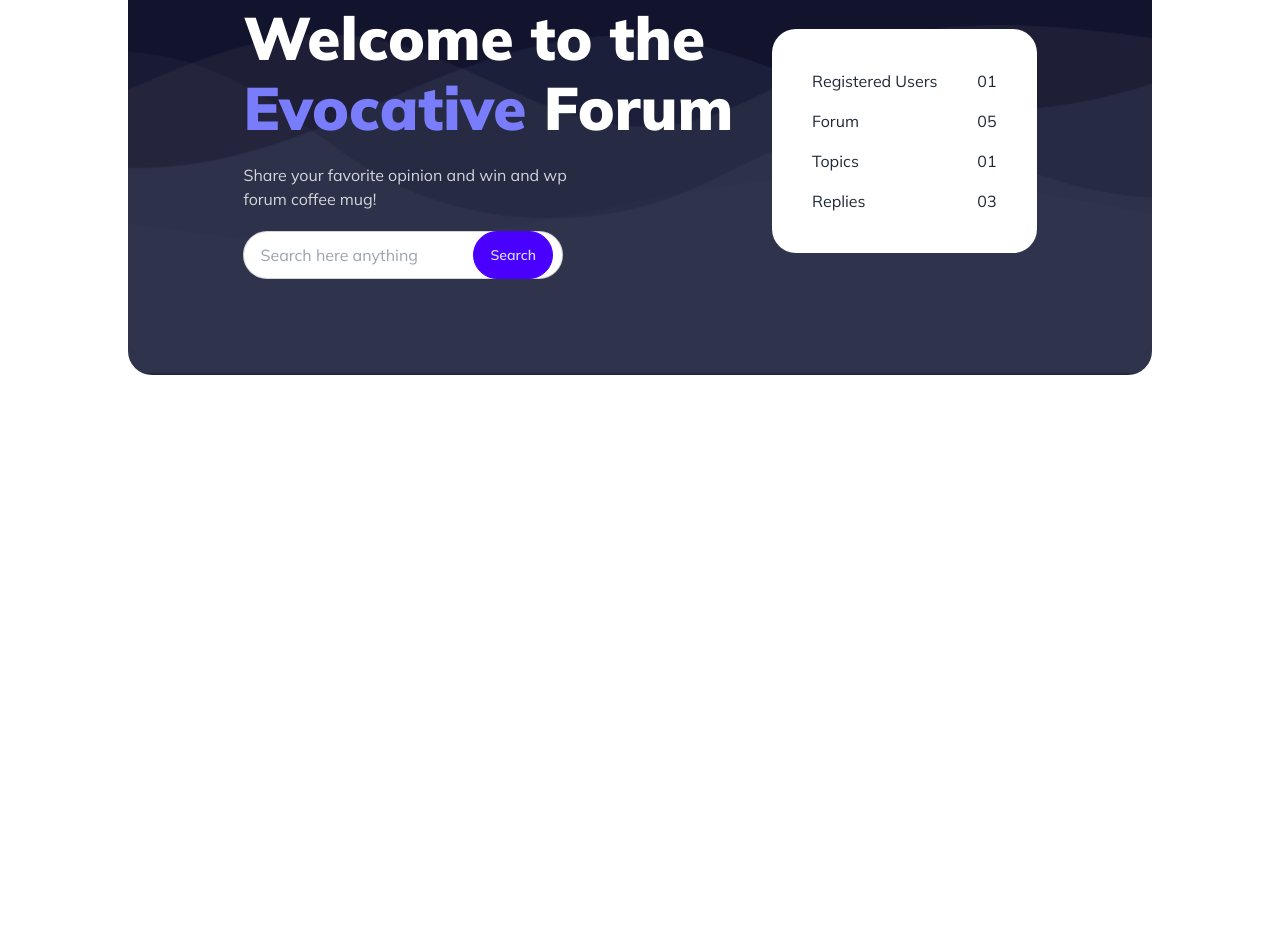
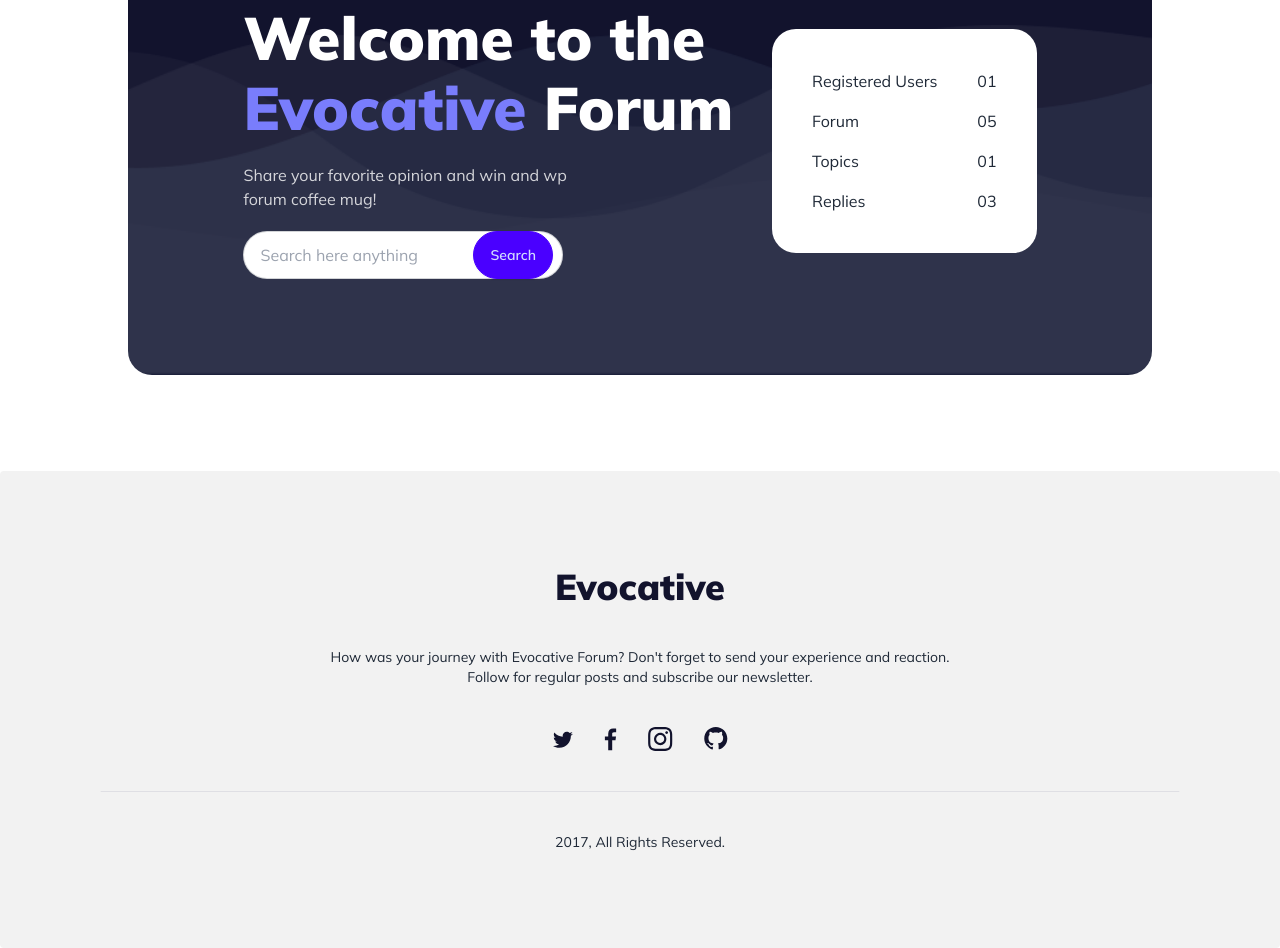
Before and after one commit to MritulAich/B9-A6, a plain HTML site: page index.html in a window 1280 px wide. Shown: the part 260-1208 px from the top of the page. Before the commit the page ends 800 px from the top, so only its background shows below. Drawn offline with nearby package versions, Linux system fonts and the light colour scheme.

Commit message:
footer added

```diff
--- a/index.html
+++ b/index.html
@@ -43,7 +43,8 @@
         </nav>
 
         <!-- banner part -->
-        <div class="hero p-24 rounded-3xl bg-[#12132D] flex flex-row justify-around" style="background-image: url('./images/bgbanner.png')">
+        <div class="hero p-24 rounded-3xl bg-[#12132D] flex flex-row justify-around"
+            style="background-image: url('./images/bgbanner.png')">
             <div>
                 <h1 class="mb-5 text-6xl font-black text-white leading-[70px]">Welcome to the <br><span
                         class="text-[#797DFC]">Evocative</span> Forum</h1>
@@ -55,16 +56,41 @@
                     class="btn btn-primary rounded-3xl px-4 absolute ml-[-90px]">Search</button>
             </div>
             <div class="bg-white rounded-3xl p-10 space-y-4">
-                <div class="flex flex-row justify-between"><p class="mr-10">Registered Users</p><p>01</p></div>
-                <div class="flex flex-row justify-between"><p>Forum</p><p>05</p></div>
-                <div class="flex flex-row justify-between"><p>Topics</p><p>01</p></div>
-                <div class="flex flex-row justify-between"><p>Replies</p><p>03</p></div>
+                <div class="flex flex-row justify-between">
+                    <p class="mr-10">Registered Users</p>
+                    <p>01</p>
+                </div>
+                <div class="flex flex-row justify-between">
+                    <p>Forum</p>
+                    <p>05</p>
+                </div>
+                <div class="flex flex-row justify-between">
+                    <p>Topics</p>
+                    <p>01</p>
+                </div>
+                <div class="flex flex-row justify-between">
+                    <p>Replies</p>
+                    <p>03</p>
+                </div>
             </div>
         </div>
     </header>
     <main class="mx-32">
 
+
+
     </main>
+    <footer class="footer footer-center p-24 mt-24 bg-base-200 text-base-content rounded">
+        <div class="space-y-8">
+            <nav class="text-4xl text-[#12132D] font-black">Evocative</nav>
+            <p>How was your journey with Evocative Forum? Don't forget to send your experience and reaction. <br>Follow
+                for
+                regular posts and subscribe our newsletter.</p>
+            <img src="./icons/social.svg">
+            <img src="./icons/line 2.svg">
+            <p>2017, All Rights Reserved.</p>
+        </div>
+    </footer>
     <script src="./script.js"></script>
 </body>
 
```
Also changed, not shown: icons/line 2.svg (added), icons/social.svg (added).
